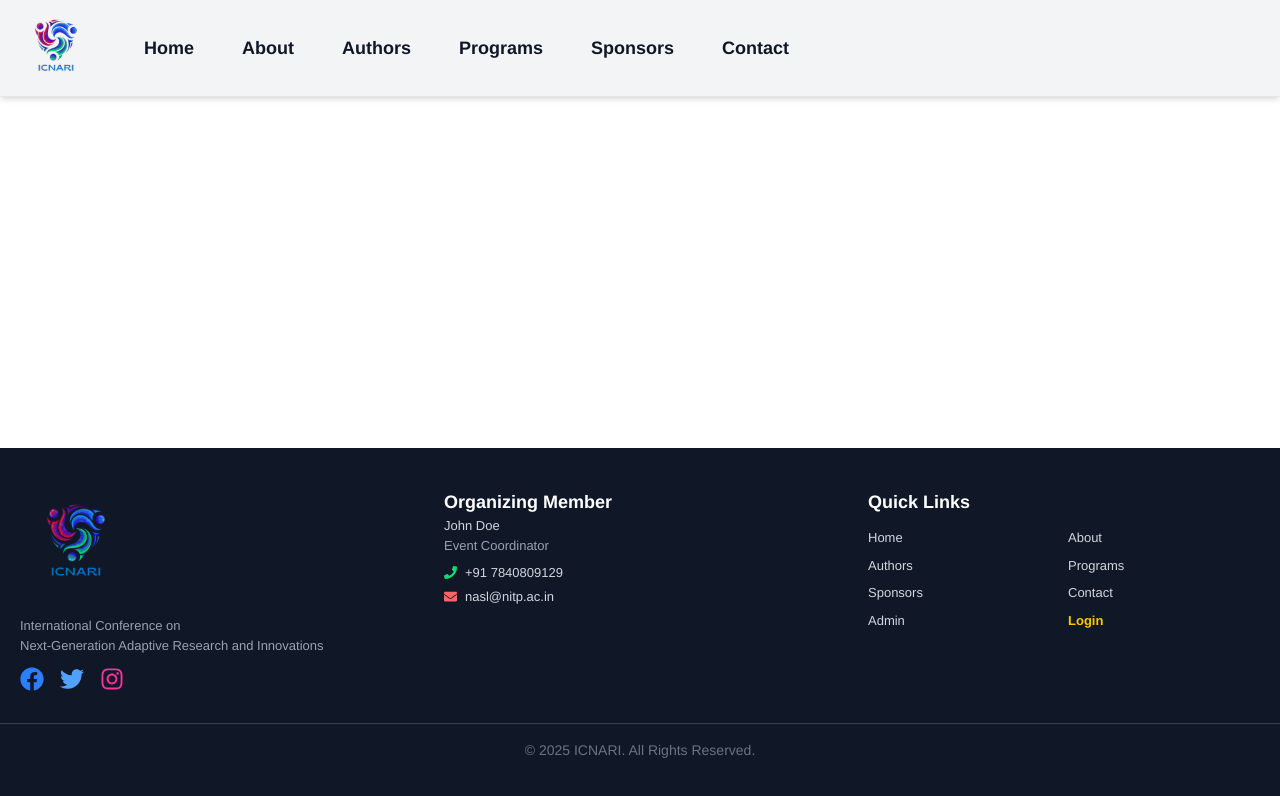
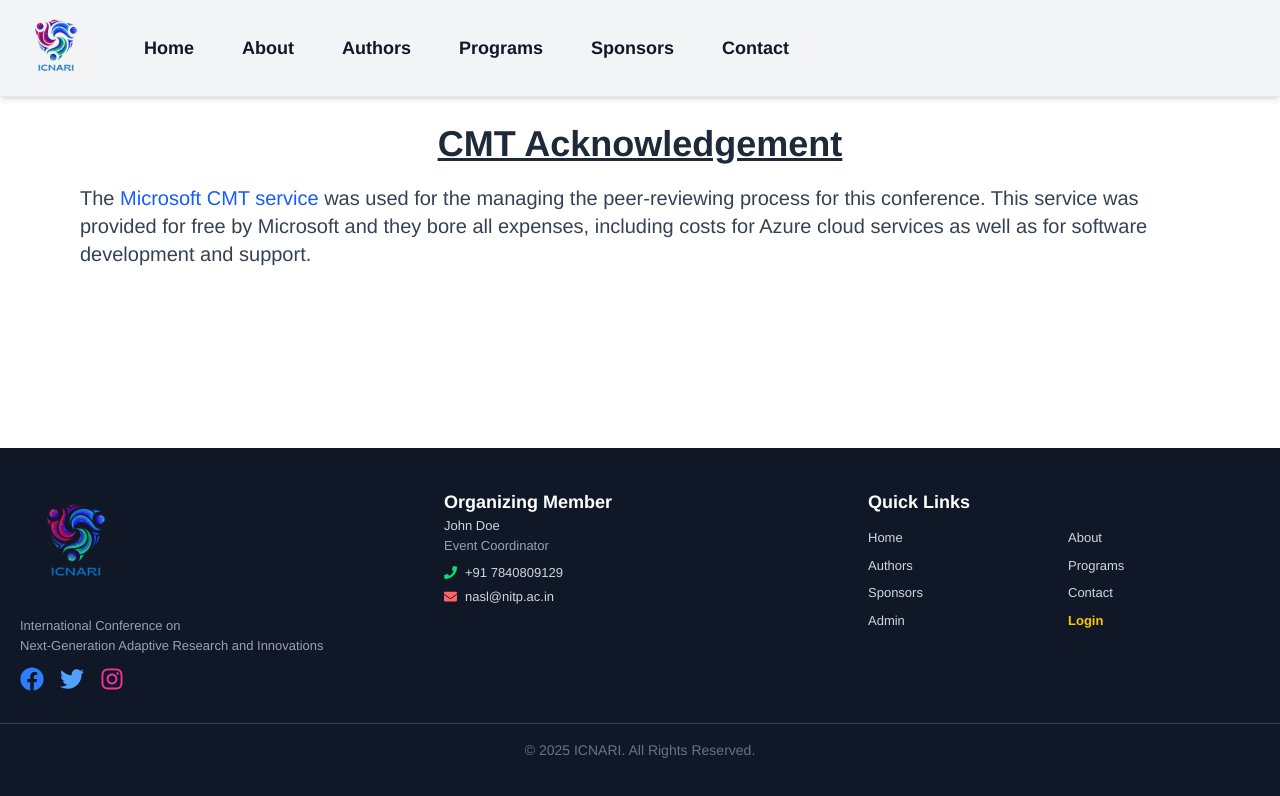
Before and after one commit to suryanshvermaa/Conference_website, a React (Vite) app in the folder frontend/: page /authors/cmt-acknowledgement in a window 1280 px wide. Shown: the top 796 px of the page. Built offline with nearby package versions, Linux system fonts and the light colour scheme.

Commit message:
added CMTAcknowledgement page

```diff
--- a/frontend/src/App.jsx
+++ b/frontend/src/App.jsx
@@ -46,6 +46,7 @@ import CallforPapers from "./components/authorcomp/CallforPapers"
 import Track from "./components/authorcomp/Track"
 import UpdateMember from "./components/OrganisingCommittee/UpdateMember"
 import UpdateSpeaker from "./components/UpdateSpeaker"
+import CMTAcknowledgement from "./components/authorcomp/CMTAcknowledgement"
 
 function App() {
   const [fetch,setfetch]=useState(false)
@@ -76,6 +77,7 @@ function App() {
         <Route path="/authors/registrations" element={<Registrations/>} />
         <Route path="/authors/best-student-paper-award" element={<BestStuden/>} />
         <Route path="/authors/financial-support" element={<FinancialSupp/>} />
+        <Route path="/authors/cmt-acknowledgement" element={<CMTAcknowledgement/>} />
 
         {/* Program routes */}
         <Route path="/programs/speakers" element={<AllSpeakerprog/>} />
--- a/frontend/src/components/Navbar.jsx
+++ b/frontend/src/components/Navbar.jsx
@@ -25,7 +25,7 @@ export default function Navbar(fetch, setfetch) {
 
   const menuSections = [
     { label: "About", key: "about", options: ["About the Conference","About Nit Patna", "Organising Committee", "Venue and Travels","Accomodations","About Nit Patna (Bihta Campus)","PhotoGallery"] },
-    { label: "Authors", key: "authors", options: ["Call for Papers","Guidelines to Authors", "Paper Submissions", "Registrations","Best Student Paper Award" ,"Financial support"] },
+    { label: "Authors", key: "authors", options: ["Call for Papers","Guidelines to Authors", "Paper Submissions", "Registrations","Best Student Paper Award" ,"Financial support","CMT Acknowledgement"] },
     { label: "Programs", key: "programs", options: ["Speakers", "Workshops","Tours","Cultural Event"] },
     { label: "Sponsors", key: "sponsors", options: ["Become a Sponsor", "Benefits of Sponsorship"] },
     // { label: "Contact", key: "contact", options: ["Contact Form"] },
--- /dev/null
+++ b/frontend/src/components/authorcomp/CMTAcknowledgement.jsx
@@ -0,0 +1,12 @@
+import React from 'react'
+
+const CMTAcknowledgement = () => {
+  return (
+    <div className='mt-20'>
+        <h3 className="sm:text-3xl lg:text-4xl text-2xl font-semibold text-gray-800 mt-6 underline text-center p-5">CMT Acknowledgement</h3> {/* No underline here */}
+        <p className='list-disc lg:px-20 sm:px-10 px-6 text-gray-700 space-y-2 text-xl'>The <span className='text-blue-600'>Microsoft CMT service</span> was used for the managing the peer-reviewing process for this conference. This service was provided for free by Microsoft and they bore all expenses, including costs for Azure cloud services as well as for software development and support.</p>
+    </div>
+  )
+}
+
+export default CMTAcknowledgement;
--- a/frontend/src/components/authorcomp/Guidelines.jsx
+++ b/frontend/src/components/authorcomp/Guidelines.jsx
@@ -30,9 +30,6 @@ const Guidelines = () => {
           <li><strong>MS Word template:</strong> <Link target='blank' to="https://drive.google.com/drive/folders/17kJUd9-buu3O-etJV6EGUJjWq_48f7Tl?usp=sharing" className="text-blue-600 underline hover:text-blue-800">Doc Template</Link></li>
           <li><strong>LaTex Formatting Macros:</strong> <Link target='blank' to="https://www.overleaf.com/latex/templates/springer-conference-proceedings-template-updated-2022-01-12/wcvbtmwtykqj" className="text-blue-600 underline hover:text-blue-800">Tex Template</Link></li>
         </ul>
-
-        <h3 className="text-2xl font-semibold text-gray-800 mt-6 underline">CMT Acknowledgement</h3> {/* No underline here */}
-        <p className='list-disc pl-6 text-gray-700 space-y-2 text-xl'>The <span className='text-blue-600'>Microsoft CMT service</span> was used for the managing the peer-reviewing process for this conference. This service was provided for free by Microsoft and they bore all expenses, including costs for Azure cloud services as well as for software development and support.</p>
       </section>
     </div>
   );
```
